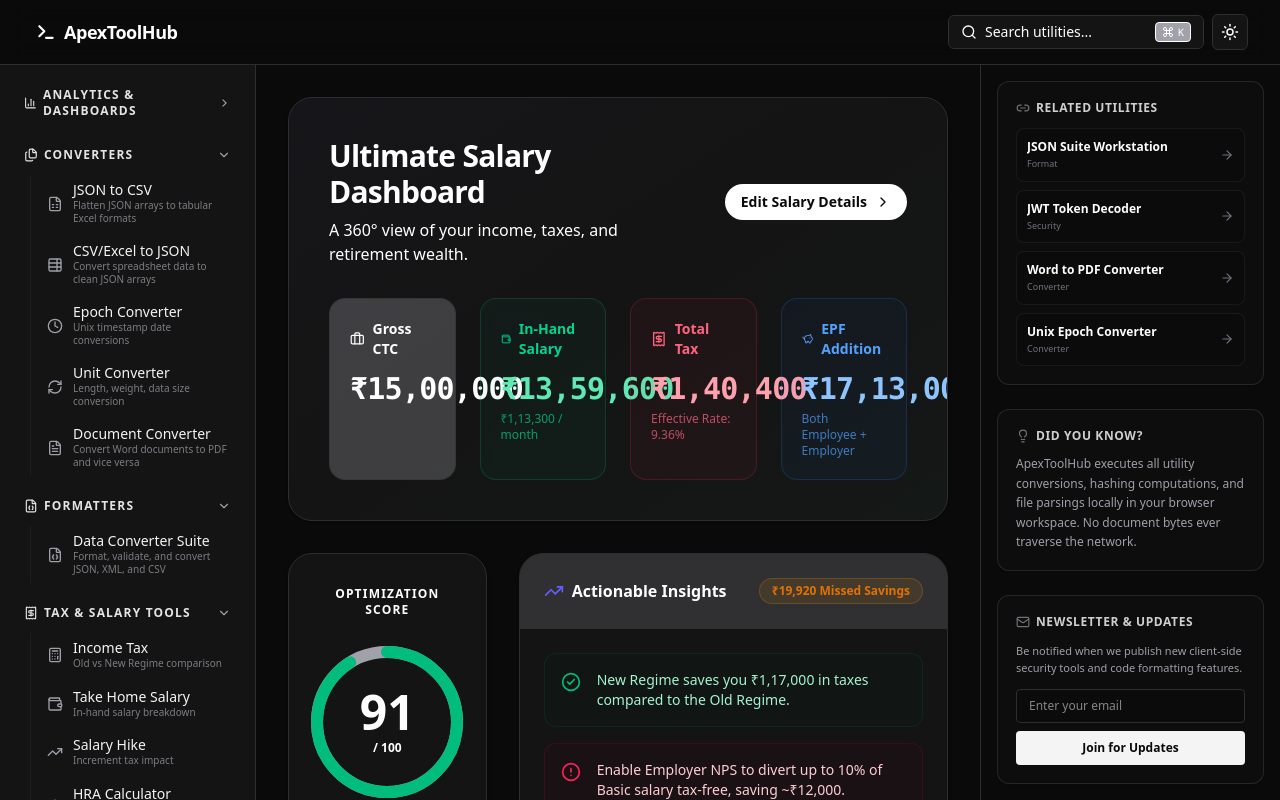
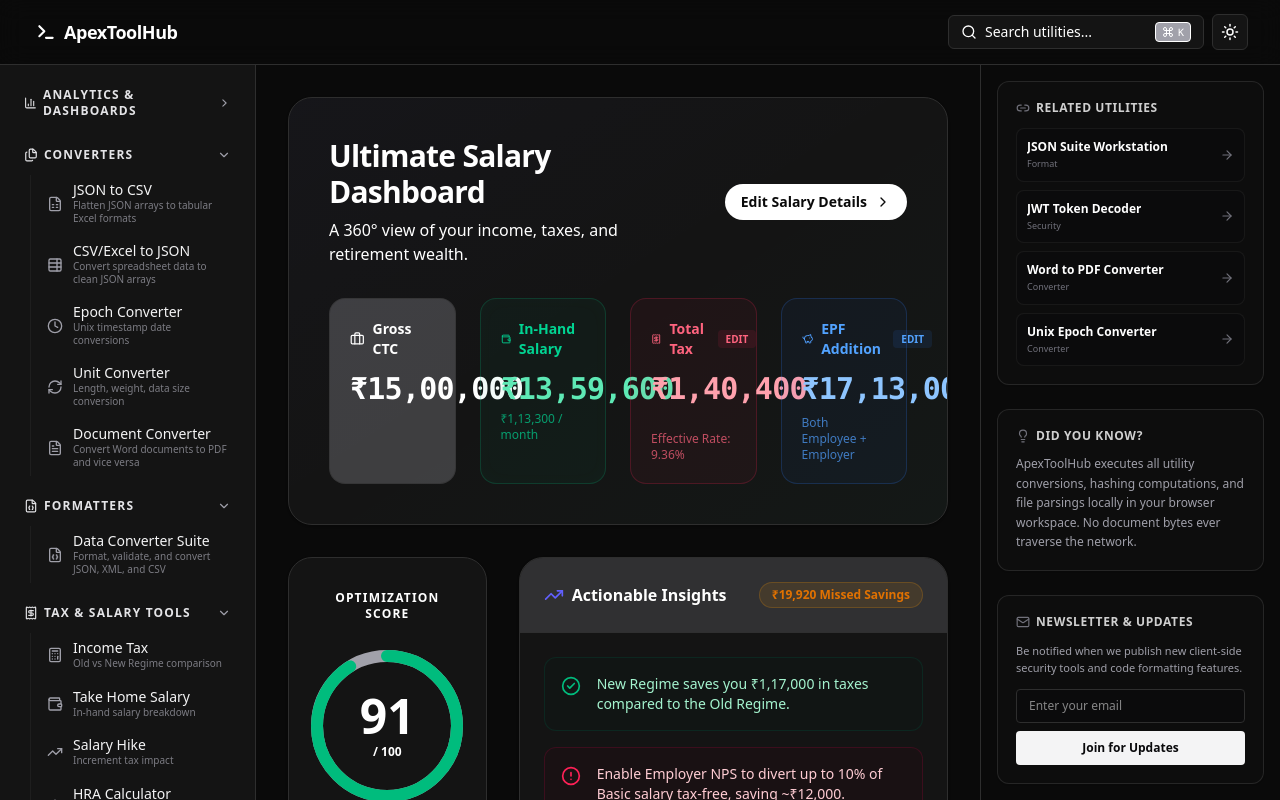
Before and after one commit to NextGenTech2/multi-utility-hub, a Next.js app: page /dashboard in a window 1280 px wide. Shown: the top 800 px of the page. Built offline with nearby package versions, Linux system fonts and the light colour scheme.

Commit message:
feat: Hook up Income Tax Calculator with Zustand profile and place editor buttons in top control bar and bottom banner

```diff
--- a/src/app/calculators/income-tax/IncomeTaxClient.tsx
+++ b/src/app/calculators/income-tax/IncomeTaxClient.tsx
@@ -28,6 +28,9 @@ import { useCurrency } from "@/context/CurrencyContext";
 import { FinancialDisclaimer } from "@/components/FinancialDisclaimer";
 import { FAQAccordion } from "@/components/FAQAccordion";
 import { INCOME_TAX_FAQS } from "@/data/financeFaqs";
+import { useSalaryStore } from "@/store/salaryStore";
+import { useRouter, useSearchParams } from "next/navigation";
+import { ArrowLeft } from "lucide-react";
 import Link from "next/link";
 
 import { runTaxEngine, type CalculatorInputs } from "@/lib/engines/tax/taxEngine";
@@ -39,6 +42,11 @@ import {
 } from "@/lib/engines/tax/rules";
 
 export function IncomeTaxClient() {
+  const store = useSalaryStore();
+  const router = useRouter();
+  const searchParams = useSearchParams();
+  const isFromDashboard = searchParams.get("from") === "dashboard";
+
   // Strictly format in INR since Indian Income Tax slabs are in Rupees
   const formatCurrency = (amount: number) => {
     return new Intl.NumberFormat("en-IN", {
@@ -56,6 +64,64 @@ export function IncomeTaxClient() {
   const [rentPaid, setRentPaid] = useState<number | "">(0);
   const [isMetro, setIsMetro] = useState(false);
   const [financialYear, setFinancialYear] = useState<"FY 2024-25" | "FY 2025-26" | "FY 2026-27">("FY 2025-26");
+
+  // Pre-populate from Zustand store on mount if grossSalary exists
+  useEffect(() => {
+    if (store.grossSalary) {
+      setIncome(store.grossSalary);
+      setRentPaid(store.rentPaid || 0);
+      setIsMetro(store.city === "metro");
+
+      // Auto enable advanced mode since Dashboard profile contains advanced info
+      setIsAdvanced(true);
+
+      // Deductions
+      setDeductionsAdvanced({
+        ppf: store.sec80c.ppf,
+        epf: store.sec80c.epf,
+        elss: store.sec80c.elss,
+        lifeInsurance: store.sec80c.lifeInsurance,
+        taxSaverFd: store.sec80c.taxSaverFd,
+        npsSelf: store.npsSelf,
+        healthInsurance: store.sec80dHealthInsurance,
+        homeLoanInterest: store.homeLoanInterest,
+        educationLoan: store.educationLoan,
+        donations: store.donations,
+      });
+
+      // Flexi
+      setBenefitEmployerNps(store.flexiBenefits.employerNps.enabled);
+      setBenefitEmployerNpsVal(store.flexiBenefits.employerNps.amount);
+      setBenefitFoodCoupon(store.flexiBenefits.mealCard.enabled);
+      setBenefitFoodCouponVal(store.flexiBenefits.mealCard.amount);
+      setBenefitInternet(store.flexiBenefits.internet.enabled);
+      setBenefitInternetVal(store.flexiBenefits.internet.amount);
+      setBenefitMobile(store.flexiBenefits.mobile.enabled);
+      setBenefitMobileVal(store.flexiBenefits.mobile.amount);
+      setBenefitTelephone(store.flexiBenefits.telephone.enabled);
+      setBenefitTelephoneVal(store.flexiBenefits.telephone.amount);
+      setBenefitFuel(store.flexiBenefits.fuel.enabled);
+      setBenefitFuelVal(store.flexiBenefits.fuel.amount);
+      setBenefitDriver(store.flexiBenefits.driver.enabled);
+      setBenefitDriverVal(store.flexiBenefits.driver.amount);
+      setBenefitBooks(store.flexiBenefits.books.enabled);
+      setBenefitBooksVal(store.flexiBenefits.books.amount);
+      setBenefitProfMember(store.flexiBenefits.professionalMembership.enabled);
+      setBenefitProfMemberVal(store.flexiBenefits.professionalMembership.amount);
+      setBenefitGiftVoucher(store.flexiBenefits.giftVoucher.enabled);
+      setBenefitGiftVoucherVal(store.flexiBenefits.giftVoucher.amount);
+      setBenefitLta(store.flexiBenefits.lta.enabled);
+      setBenefitLtaVal(store.flexiBenefits.lta.amount);
+      setBenefitUniform(store.flexiBenefits.uniform.enabled);
+      setBenefitUniformVal(store.flexiBenefits.uniform.amount);
+      setBenefitNewspaper(store.flexiBenefits.newspaper.enabled);
+      setBenefitNewspaperVal(store.flexiBenefits.newspaper.amount);
+      setBenefitInternetEquip(store.flexiBenefits.internetEquipment.enabled);
+      setBenefitInternetEquipVal(store.flexiBenefits.internetEquipment.amount);
+      setVehicleBenefitType(store.flexiBenefits.vehicleType);
+      setVehicleMaintenanceAmount(store.flexiBenefits.vehicleMaintenanceAmount);
+    }
+  }, [store.grossSalary]);
 
   // History State
   const [history, setHistory] = useState<any[]>([]);
@@ -506,8 +572,70 @@ export function IncomeTaxClient() {
   const monthlySavings = Math.round(savings / 12);
   const flexiSavings = activeRegime === "old" ? oldFlexiSavings : newFlexiSavings;
 
+  const handleUpdateDashboard = () => {
+    store.updateField("grossSalary", Number(income) || 0);
+    store.updateField("rentPaid", Number(rentPaid) || 0);
+    store.updateField("city", isMetro ? "metro" : "non-metro");
+
+    // Deductions
+    store.updateField("sec80c.ppf", deductionsAdvanced.ppf);
+    store.updateField("sec80c.epf", deductionsAdvanced.epf);
+    store.updateField("sec80c.elss", deductionsAdvanced.elss);
+    store.updateField("sec80c.lifeInsurance", deductionsAdvanced.lifeInsurance);
+    store.updateField("sec80c.taxSaverFd", deductionsAdvanced.taxSaverFd);
+    store.updateField("npsSelf", deductionsAdvanced.npsSelf);
+    store.updateField("sec80dHealthInsurance", deductionsAdvanced.healthInsurance);
+    store.updateField("homeLoanInterest", deductionsAdvanced.homeLoanInterest);
+    store.updateField("educationLoan", deductionsAdvanced.educationLoan);
+    store.updateField("donations", deductionsAdvanced.donations);
+
+    // Flexi benefits
+    store.updateField("flexiBenefits.employerNps.enabled", benefitEmployerNps);
+    store.updateField("flexiBenefits.employerNps.amount", benefitEmployerNpsVal);
+    store.updateField("flexiBenefits.mealCard.enabled", benefitFoodCoupon);
+    store.updateField("flexiBenefits.mealCard.amount", benefitFoodCouponVal);
+    store.updateField("flexiBenefits.internet.enabled", benefitInternet);
+    store.updateField("flexiBenefits.internet.amount", benefitInternetVal);
+    store.updateField("flexiBenefits.mobile.enabled", benefitMobile);
+    store.updateField("flexiBenefits.mobile.amount", benefitMobileVal);
+    store.updateField("flexiBenefits.telephone.enabled", benefitTelephone);
+    store.updateField("flexiBenefits.telephone.amount", benefitTelephoneVal);
+    store.updateField("flexiBenefits.fuel.enabled", benefitFuel);
+    store.updateField("flexiBenefits.fuel.amount", benefitFuelVal);
+    store.updateField("flexiBenefits.driver.enabled", benefitDriver);
+    store.updateField("flexiBenefits.driver.amount", benefitDriverVal);
+    store.updateField("flexiBenefits.books.enabled", benefitBooks);
+    store.updateField("flexiBenefits.books.amount", benefitBooksVal);
+    store.updateField("flexiBenefits.professionalMembership.enabled", benefitProfMember);
+    store.updateField("flexiBenefits.professionalMembership.amount", benefitProfMemberVal);
+    store.updateField("flexiBenefits.giftVoucher.enabled", benefitGiftVoucher);
+    store.updateField("flexiBenefits.giftVoucher.amount", benefitGiftVoucherVal);
+    store.updateField("flexiBenefits.lta.enabled", benefitLta);
+    store.updateField("flexiBenefits.lta.amount", benefitLtaVal);
+    store.updateField("flexiBenefits.uniform.enabled", benefitUniform);
+    store.updateField("flexiBenefits.uniform.amount", benefitUniformVal);
+    store.updateField("flexiBenefits.newspaper.enabled", benefitNewspaper);
+    store.updateField("flexiBenefits.newspaper.amount", benefitNewspaperVal);
+    store.updateField("flexiBenefits.internetEquipment.enabled", benefitInternetEquip);
+    store.updateField("flexiBenefits.internetEquipment.amount", benefitInternetEquipVal);
+    store.updateField("flexiBenefits.vehicleType", vehicleBenefitType);
+    store.updateField("flexiBenefits.vehicleMaintenanceAmount", vehicleMaintenanceAmount);
+
+    router.push("/dashboard");
+  };
+
   return (
     <div className="space-y-8 max-w-5xl mx-auto">
+      {isFromDashboard && (
+        <div className="bg-indigo-50/50 dark:bg-indigo-950/20 border border-indigo-100 dark:border-indigo-900/30 p-4 rounded-xl flex flex-col sm:flex-row sm:items-center sm:justify-between gap-4 no-print mb-4">
+          <div className="text-sm">
+            <Link href="/dashboard" className="text-indigo-600 dark:text-indigo-400 hover:underline font-semibold">Dashboard</Link>
+            <span className="mx-2 text-muted-foreground font-mono">&gt;</span>
+            <span className="font-semibold text-foreground">Income Tax Calculator</span>
+            <span className="ml-2.5 text-[10px] bg-indigo-500/10 text-indigo-700 dark:text-indigo-400 px-2 py-0.5 rounded-full font-bold uppercase tracking-wider">Editing Dashboard Profile</span>
+          </div>
+        </div>
+      )}
       {/* Header Info */}
       <div className="flex flex-col gap-3 border-b border-border pb-5 no-print">
         <div className="flex flex-col md:flex-row md:items-center justify-between gap-4">
@@ -556,6 +684,24 @@ export function IncomeTaxClient() {
               <RotateCcw className="h-3.5 w-3.5" />
               Reset
             </button>
+
+            {isFromDashboard && (
+              <>
+                <button
+                  onClick={handleUpdateDashboard}
+                  className="text-xs flex items-center gap-1.5 bg-foreground text-background font-bold transition-all cursor-pointer py-1.5 px-4 rounded-md hover:opacity-90 min-h-[36px]"
+                >
+                  Update Dashboard Profile
+                </button>
+                <button
+                  onClick={() => router.push("/dashboard")}
+                  className="text-xs flex items-center gap-1.5 text-muted hover:text-foreground transition-colors cursor-pointer py-1.5 px-3 rounded-md border border-border bg-card hover:bg-muted/10 min-h-[36px]"
+                >
+                  <ArrowLeft className="h-3.5 w-3.5" />
+                  Return
+                </button>
+              </>
+            )}
           </div>
         </div>
         <p className="text-sm text-muted">
@@ -2072,6 +2218,23 @@ export function IncomeTaxClient() {
         </div>
       </div>
 
+      {isFromDashboard && (
+        <div className="border border-border bg-card p-6 rounded-2xl flex flex-col sm:flex-row justify-between items-center gap-4 shadow-sm no-print mt-8">
+          <button
+            onClick={() => router.push("/dashboard")}
+            className="text-sm font-semibold hover:underline flex items-center gap-1.5 text-muted-foreground hover:text-foreground"
+          >
+            <ArrowLeft className="w-4 h-4" /> Return to Dashboard
+          </button>
+          <button
+            onClick={handleUpdateDashboard}
+            className="px-6 py-2.5 bg-foreground text-background font-bold text-sm rounded-lg hover:opacity-90 transition-opacity"
+          >
+            Update Dashboard Profile
+          </button>
+        </div>
+      )}
+
       <FinancialDisclaimer />
     </div>
   );
--- a/src/app/calculators/income-tax/page.tsx
+++ b/src/app/calculators/income-tax/page.tsx
@@ -1,4 +1,5 @@
 import { Metadata } from "next";
+import React, { Suspense } from "react";
 import { IncomeTaxClient } from "./IncomeTaxClient";
 import { INCOME_TAX_FAQS } from "@/data/financeFaqs";
 
@@ -98,7 +99,9 @@ export default function IncomeTaxPage() {
       <script type="application/ld+json" dangerouslySetInnerHTML={{ __html: JSON.stringify(breadcrumbSchema) }} />
       <script type="application/ld+json" dangerouslySetInnerHTML={{ __html: JSON.stringify(howToSchema) }} />
       <script type="application/ld+json" dangerouslySetInnerHTML={{ __html: JSON.stringify(faqSchema) }} />
-      <IncomeTaxClient />
+      <Suspense fallback={<div className="h-40 flex items-center justify-center animate-pulse">Loading Income Tax Optimizer...</div>}>
+        <IncomeTaxClient />
+      </Suspense>
     </>
   );
 }
--- a/src/app/dashboard/DashboardClient.tsx
+++ b/src/app/dashboard/DashboardClient.tsx
@@ -70,20 +70,26 @@ export default function DashboardClient() {
               <div className="text-xs text-emerald-600/70 dark:text-emerald-400/70 mt-1 font-medium">{formatCurrency(activeTax.takeHomeSalary / 12)} / month</div>
             </div>
 
-            <div className="p-5 rounded-2xl bg-rose-500/5 border border-rose-500/20">
-              <div className="flex items-center gap-2 text-rose-600 dark:text-rose-400 mb-3 text-sm font-semibold">
-                <Receipt className="w-4 h-4"/> Total Tax
+            <div className="p-5 rounded-2xl bg-rose-500/5 border border-rose-500/20 flex flex-col justify-between">
+              <div>
+                <div className="flex items-center justify-between gap-2 text-rose-600 dark:text-rose-400 mb-3 text-sm font-semibold">
+                  <span className="flex items-center gap-2"><Receipt className="w-4 h-4"/> Total Tax</span>
+                  <Link href="/calculators/income-tax?from=dashboard" className="text-[10px] bg-rose-500/10 px-2 py-0.5 rounded font-bold hover:bg-rose-500/20 transition-colors uppercase">Edit</Link>
+                </div>
+                <div className="text-3xl font-black font-mono tracking-tight text-rose-700 dark:text-rose-300">{formatCurrency(activeTax.totalTax)}</div>
               </div>
-              <div className="text-3xl font-black font-mono tracking-tight text-rose-700 dark:text-rose-300">{formatCurrency(activeTax.totalTax)}</div>
-              <div className="text-xs text-rose-600/70 dark:text-rose-400/70 mt-1 font-medium">Effective Rate: {activeTax.effectiveTaxRate}%</div>
+              <div className="text-xs text-rose-600/70 dark:text-rose-400/70 mt-2 font-medium">Effective Rate: {activeTax.effectiveTaxRate}%</div>
             </div>
 
-            <div className="p-5 rounded-2xl bg-blue-500/5 border border-blue-500/20">
-              <div className="flex items-center gap-2 text-blue-600 dark:text-blue-400 mb-3 text-sm font-semibold">
-                <PiggyBank className="w-4 h-4"/> EPF Addition
+            <div className="p-5 rounded-2xl bg-blue-500/5 border border-blue-500/20 flex flex-col justify-between">
+              <div>
+                <div className="flex items-center justify-between gap-2 text-blue-600 dark:text-blue-400 mb-3 text-sm font-semibold">
+                  <span className="flex items-center gap-2"><PiggyBank className="w-4 h-4"/> EPF Addition</span>
+                  <Link href="/calculators/pf?from=dashboard" className="text-[10px] bg-blue-500/10 px-2 py-0.5 rounded font-bold hover:bg-blue-500/20 transition-colors uppercase">Edit</Link>
+                </div>
+                <div className="text-3xl font-black font-mono tracking-tight text-blue-700 dark:text-blue-300">{formatCurrency(epf.totalMonthlyEPF * 12)}</div>
               </div>
-              <div className="text-3xl font-black font-mono tracking-tight text-blue-700 dark:text-blue-300">{formatCurrency(epf.totalMonthlyEPF * 12)}</div>
-              <div className="text-xs text-blue-600/70 dark:text-blue-400/70 mt-1 font-medium">Both Employee + Employer</div>
+              <div className="text-xs text-blue-600/70 dark:text-blue-400/70 mt-2 font-medium">Both Employee + Employer</div>
             </div>
           </div>
         </div>
```
